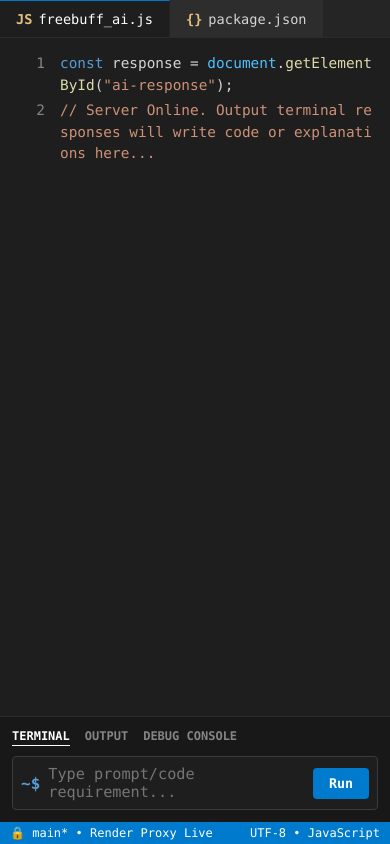
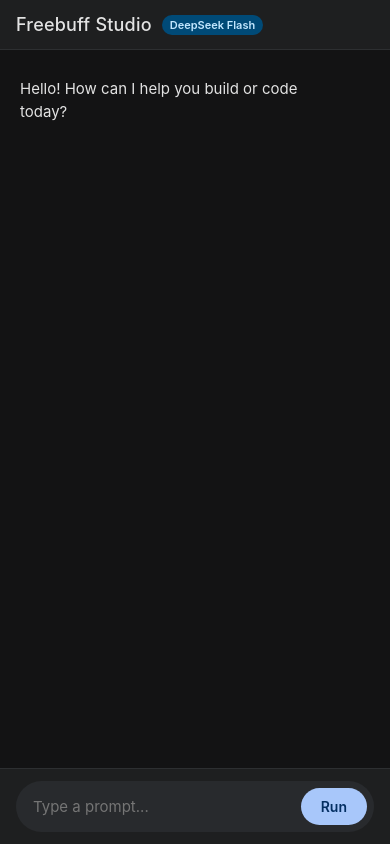
Before and after one commit to Arif274300/Freebuff, a website: page index.html in a window 390 px wide. Drawn offline with Linux system fonts and the light colour scheme.

Commit message:
Design: Transition interface to clean mobile Google AI Studio format

```diff
--- a/app.js
+++ b/app.js
@@ -1,27 +1,46 @@
+// Auto-resize input container like real chat applications
+const tx = document.getElementById("user-prompt");
+if (tx) {
+    tx.addEventListener("input", function() {
+        this.style.height = "auto";
+        this.style.height = (this.scrollHeight) + "px";
+    });
+}
+
 async function handleChatSubmit() {
     const promptInput = document.getElementById("user-prompt");
-    // Target the code line display area inside the tab layout
-    const responseLine = document.querySelector(".code-line || #ai-response");
+    const chatContainer = document.getElementById("chat-container");
+    const runBtn = document.getElementById("run-btn");
 
-    if (!promptInput) return;
+    if (!promptInput || !chatContainer || !runBtn) return;
+
     const promptText = promptInput.value.trim();
+    if (!promptText) return;
 
-    if (!promptText) {
-        alert("Please type a message first!");
-        return;
-    }
+    // Disable UI during transmission
+    runBtn.disabled = true;
+    promptInput.value = "";
+    promptInput.style.height = "auto";
 
-    if (responseLine) {
-        responseLine.innerText = "// Connecting to DeepSeek cloud... Analyzing request structure...";
-    }
-    promptInput.value = "";
+    // 1. Append User Bubble
+    const userDiv = document.createElement("div");
+    userDiv.className = "message user-message";
+    userDiv.innerText = promptText;
+    chatContainer.appendChild(userDiv);
+    chatContainer.scrollTop = chatContainer.scrollHeight;
+
+    // 2. Append Connecting Status Pill
+    const statusDiv = document.createElement("div");
+    statusDiv.className = "system-status";
+    statusDiv.id = "active-status-pill";
+    statusDiv.innerText = "Running model request...";
+    chatContainer.appendChild(statusDiv);
+    chatContainer.scrollTop = chatContainer.scrollHeight;
 
     try {
         const response = await fetch("https://freebuff-bqdi.onrender.com/api/chat", {
             method: "POST",
-            headers: {
-                "Content-Type": "application/json"
-            },
+            headers: { "Content-Type": "application/json" },
             body: JSON.stringify({
                 model: "deepseek-v4-flash",
                 messages: [{ role: "user", content: promptText }],
@@ -29,13 +48,14 @@ async function handleChatSubmit() {
             })
         });
 
-        if (!response.ok) {
-            throw new Error(`Server status error: ${response.status}`);
-        }
+        // Drop the status indicator safely
+        const pill = document.getElementById("active-status-pill");
+        if (pill) pill.remove();
 
+        if (!response.ok) throw new Error(`HTTP ${response.status}`);
         const data = await response.json();
+
         let aiOutput = "";
-
         if (data.message && data.message.content) {
             aiOutput = data.message.content;
         } else if (data.response) {
@@ -44,14 +64,25 @@ async function handleChatSubmit() {
             aiOutput = JSON.stringify(data, null, 2);
         }
 
-        if (responseLine) {
-            responseLine.innerText = aiOutput;
-        }
+        // 3. Append Model Response Bubble
+        const modelDiv = document.createElement("div");
+        modelDiv.className = "message model-message";
+        modelDiv.innerText = aiOutput;
+        chatContainer.appendChild(modelDiv);
 
     } catch (error) {
-        console.error("Error:", error);
-        if (responseLine) {
-            responseLine.innerText = `// Connection Blocked: ${error.message}\n// Hint: Make sure CORS middleware is enabled on your Render service server.js file.`;
-        }
+        console.error(error);
+        const pill = document.getElementById("active-status-pill");
+        if (pill) pill.remove();
+
+        const errorDiv = document.createElement("div");
+        errorDiv.className = "message model-message";
+        errorDiv.style.color = "#f2b8b5";
+        errorDiv.innerText = `Error connecting to AI studio instance backend: ${error.message}`;
+        chatContainer.appendChild(errorDiv);
     }
+
+    // Re-enable input capabilities
+    runBtn.disabled = false;
+    chatContainer.scrollTop = chatContainer.scrollHeight;
 }
--- a/index.html
+++ b/index.html
@@ -2,213 +2,146 @@
 <html lang="en">
 <head>
     <meta charset="UTF-8">
-    <meta name="viewport" content="width=device-width, initial-scale=1.0">
-    <title>Freebuff VS Code Mobile</title>
+    <meta name="viewport" content="width=device-width, initial-scale=1.0, maximum-scale=1.0, user-scalable=no">
+    <title>Freebuff AI Studio</title>
     <style>
-        :root {
-            --editor-bg: #1e1e1e;
-            --sidebar-bg: #252526;
-            --activity-bg: #333333;
-            --tab-active: #1e1e1e;
-            --tab-inactive: #2d2d2d;
-            --accent-blue: #007acc;
-            --text-main: #d4d4d4;
-            --text-link: #4fc1ff;
-            --text-string: #ce9178;
-            --text-keyword: #569cd6;
-            --status-bg: #007acc;
-        }
-
         * {
             box-sizing: border-box;
             margin: 0;
             padding: 0;
+            font-family: -apple-system, BlinkMacSystemFont, "Segoe UI", Roboto, Helvetica, Arial, sans-serif;
         }
-
         body {
-            font-family: 'Consolas', 'Courier New', Courier, monospace;
-            background-color: var(--editor-bg);
-            color: var(--text-main);
+            background-color: #131314;
+            color: #e3e3e3;
             display: flex;
             flex-direction: column;
             height: 100vh;
             overflow: hidden;
         }
-
-        /* VS Code Style Top Tabs */
-        .tabs-container {
-            display: flex;
-            background-color: var(--sidebar-bg);
-            overflow-x: auto;
-            border-bottom: 1px solid #2b2b2b;
-        }
-
-        .tab {
+        /* Top Navigation bar */
+        header {
+            background-color: #1e1f20;
+            padding: 14px 16px;
             display: flex;
             align-items: center;
-            padding: 10px 16px;
-            background-color: var(--tab-inactive);
-            font-size: 0.85rem;
-            cursor: pointer;
-            border-right: 1px solid #252526;
-            white-space: nowrap;
+            border-bottom: 1px solid #2d2f31;
         }
-
-        .tab.active {
-            background-color: var(--tab-active);
-            color: #fff;
-            border-top: 1px solid var(--accent-blue);
+        header h1 {
+            font-size: 18px;
+            font-weight: 500;
+            color: #e3e3e3;
+            letter-spacing: 0.2px;
         }
-
-        .tab span {
-            color: #e5c07b;
-            margin-right: 6px;
-            font-weight: bold;
+        header .model-badge {
+            background-color: #004a77;
+            color: #c2e7ff;
+            font-size: 11px;
+            padding: 3px 8px;
+            border-radius: 12px;
+            margin-left: 10px;
+            font-weight: 600;
         }
-
-        /* Editor Output Pane */
-        .editor-container {
+        /* Chat View Window */
+        #chat-container {
             flex: 1;
-            padding: 15px;
+            padding: 16px;
             overflow-y: auto;
             display: flex;
             flex-direction: column;
+            gap: 16px;
         }
-
-        .line-wrapper {
+        .message {
+            max-width: 85%;
+            padding: 12px 16px;
+            border-radius: 18px;
+            line-height: 1.5;
+            font-size: 15px;
+            word-wrap: break-word;
+        }
+        .user-message {
+            background-color: #2b2a33;
+            color: #fff;
+            align-self: flex-end;
+            border-bottom-right-radius: 4px;
+        }
+        .model-message {
+            background-color: transparent;
+            color: #e3e3e3;
+            align-self: flex-start;
+            padding-left: 4px;
+        }
+        .system-status {
+            align-self: center;
+            background-color: #2a2b2d;
+            color: #9aa0a6;
+            font-size: 12px;
+            padding: 6px 12px;
+            border-radius: 20px;
+            border: 1px solid #3c4043;
+        }
+        /* Google AI Studio Style Input Panel */
+        .input-panel {
+            background-color: #1e1f20;
+            padding: 12px 16px;
+            border-top: 1px solid #2d2f31;
+        }
+        .input-wrapper {
+            background-color: #282a2d;
+            border-radius: 28px;
             display: flex;
-            font-size: 0.9rem;
-            line-height: 1.5;
-            margin-bottom: 4px;
+            align-items: center;
+            padding: 6px 6px 6px 16px;
+            border: 1px solid transparent;
         }
-
-        .line-number {
-            width: 30px;
-            color: #858585;
-            text-align: right;
-            margin-right: 15px;
-            user-select: none;
+        .input-wrapper:focus-within {
+            border-color: #a8c7fa;
+            background-color: #1e1f20;
         }
-
-        .code-content {
+        #user-prompt {
             flex: 1;
-            white-space: pre-wrap;
-            word-break: break-all;
+            background: none;
+            border: none;
+            color: #e3e3e3;
+            font-size: 15px;
+            outline: none;
+            resize: none;
+            max-height: 100px;
+            padding: 6px 0;
         }
-
-        /* Bottom Console Controls */
-        .terminal-panel {
-            background-color: #181818;
-            border-top: 1px solid #2b2b2b;
-            padding: 12px;
-            display: flex;
-            flex-direction: column;
-            gap: 10px;
+        #run-btn {
+            background-color: #a8c7fa;
+            color: #042f62;
+            border: none;
+            border-radius: 24px;
+            padding: 10px 20px;
+            font-weight: 600;
+            font-size: 14px;
+            cursor: pointer;
+            transition: background-color 0.2s;
         }
-
-        .terminal-header {
-            font-size: 0.75rem;
-            color: #858585;
-            text-transform: uppercase;
-            font-weight: bold;
-            display: flex;
-            gap: 15px;
-        }
-
-        .terminal-header span.active {
-            color: #fff;
-            border-bottom: 1px solid #fff;
-            padding-bottom: 2px;
-        }
-
-        .input-wrapper {
-            display: flex;
-            background-color: var(--editor-bg);
-            border: 1px solid #3c3c3c;
-            border-radius: 4px;
-            padding: 8px;
-            align-items: center;
-        }
-
-        .terminal-prompt {
-            color: var(--text-keyword);
-            margin-right: 8px;
-            font-weight: bold;
-            user-select: none;
-        }
-
-        textarea {
-            flex: 1;
-            background: transparent;
-            border: none;
-            outline: none;
-            color: var(--text-string);
-            font-family: inherit;
-            font-size: 0.95rem;
-            resize: none;
-        }
-
-        button {
-            background-color: var(--accent-blue);
-            color: white;
-            border: none;
-            border-radius: 4px;
-            padding: 8px 16px;
-            font-weight: bold;
-            cursor: pointer;
-            font-family: inherit;
-        }
-
-        button:active {
-            opacity: 0.8;
-        }
-
-        /* Bottom Status Bar */
-        .status-bar {
-            background-color: var(--status-bg);
-            color: white;
-            padding: 4px 10px;
-            font-size: 0.75rem;
-            display: flex;
-            justify-content: space-between;
-            user-select: none;
+        #run-btn:disabled {
+            background-color: #3c4043;
+            color: #80868b;
         }
     </style>
 </head>
 <body>
 
-    <div class="tabs-container">
-        <div class="tab active"><span>JS</span> freebuff_ai.js</div>
-        <div class="tab"><span>{}</span> package.json</div>
+    <header>
+        <h1>Freebuff Studio</h1>
+        <span class="model-badge">DeepSeek Flash</span>
+    </header>
+
+    <div id="chat-container">
+        <div class="message model-message">Hello! How can I help you build or code today?</div>
     </div>
 
-    <div class="editor-container">
-        <div class="line-wrapper">
-            <div class="line-number">1</div>
-            <div class="code-content"><span style="color:var(--text-keyword)">const</span> response = <span style="color:var(--text-link)">document</span>.<span style="color:#dcdcaa">getElementById</span>(<span style="color:var(--text-string)">"ai-response"</span>);</div>
+    <div class="input-panel">
+        <div class="input-wrapper">
+            <textarea id="user-prompt" placeholder="Type a prompt..." rows="1"></textarea>
+            <button id="run-btn" onclick="handleChatSubmit()">Run</button>
         </div>
-        <div class="line-wrapper">
-            <div class="line-number">2</div>
-            <div class="code-content" id="ai-response" style="color: var(--text-string);">// Server Online. Output terminal responses will write code or explanations here...</div>
-        </div>
-    </div>
-
-    <div class="terminal-panel">
-        <div class="terminal-header">
-            <span class="active">Terminal</span>
-            <span>Output</span>
-            <span>Debug Console</span>
-        </div>
-        <div class="input-wrapper">
-            <div class="terminal-prompt">~$</div>
-            <textarea id="user-prompt" rows="2" placeholder="Type prompt/code requirement..."></textarea>
-            <button onclick="handleChatSubmit()">Run</button>
-        </div>
-    </div>
-
-    <div class="status-bar">
-        <div>🔒 main* • Render Proxy Live</div>
-        <div>UTF-8 • JavaScript</div>
     </div>
 
     <script src="app.js"></script>
```
